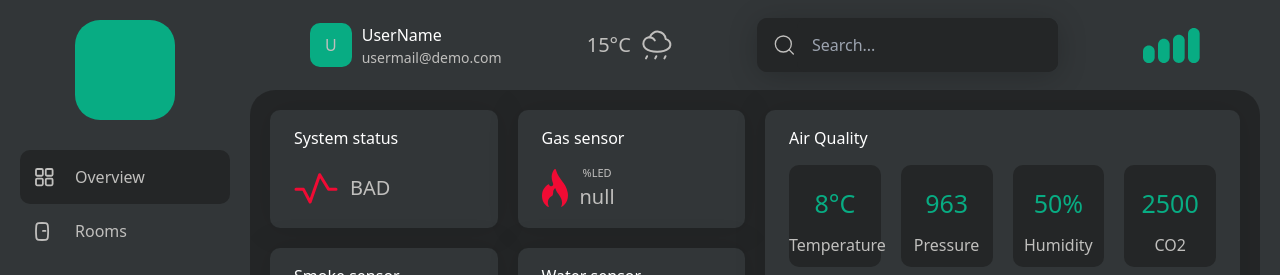
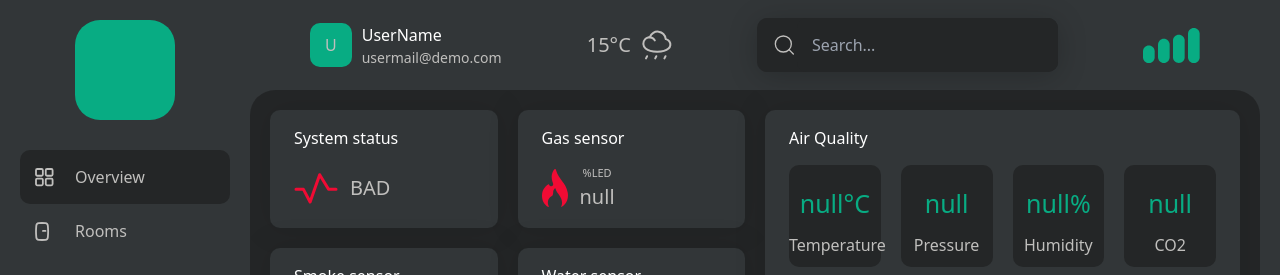
Before and after one commit to Homeppv2/homepp_front, a React (Create React App) app: page / in a window 1280 px wide. Shown: the top 275 px of the page. Built offline with nearby package versions, Linux system fonts and the light colour scheme; no server answers; sample sign-in values are in the browser's storage.

Commit message:
add accepting message air_quality

```diff
--- a/src/App.js
+++ b/src/App.js
@@ -17,6 +17,7 @@ export const MAX_SMOKE_SENSOR = 100
 export const WATER_SENSOR_TYPE = 'water'
 export const MAX_WATER_SENSOR = 100
 export const SMOKE_SENSOR_TYPE = 'smoke'
+export const AIR_QUALITY_SENSOR_TYPE = 'air_quality'
 
 function App({route}) {
 
@@ -40,7 +41,6 @@ function App({route}) {
 
         let socket = new WebSocket(URL_WS + `?session_id=${localStorage.getItem("auth")}`)
         socket.onopen = () => {
-            console.log('CONNECT')
             setConnectionStatusWS(true)
         };
 
@@ -48,7 +48,6 @@ function App({route}) {
             const receivedMessage = JSON.parse(e.data);
             setMessage(receivedMessage);
             const currentMessage = {...receivedMessage}
-            console.log(receivedMessage)
             if (receivedMessage.message && receivedMessage.type) {
                 const gasIsBad = receivedMessage.type === GAS_SENSOR_TYPE && receivedMessage.message >= MAX_GAS_SENSOR
                 const smokeIsBad = receivedMessage.type === SMOKE_SENSOR_TYPE && receivedMessage.message >= MAX_SMOKE_SENSOR
@@ -63,7 +62,6 @@ function App({route}) {
 
         socket.onclose = () => {
             setConnectionStatusWS(false)
-            console.log("DISCONNECT")
         }
 
         socket.onerror = (error) => {
@@ -72,11 +70,9 @@ function App({route}) {
     }
 
     const closeWs = () => {
-        console.log(socket)
         socket.close()
     }
 
-    console.log(window.innerWidth)
     const logOut = async () => {
         const requestOptions = {
             method: 'POST',
@@ -85,8 +81,8 @@ function App({route}) {
         let responseData = await fetch(`${URL_HTTP}/users/logout`, requestOptions).then(r => {
             return r.json()
         })
+        console.log(responseData.detail)
         if (!responseData.detail) {
-            console.log(responseData)
             localStorage.removeItem("auth")
             wsRun()
         } else {
--- a/src/components/ui/Menu/MenuItem/MenuItem.js
+++ b/src/components/ui/Menu/MenuItem/MenuItem.js
@@ -3,7 +3,6 @@ import {useNavigate} from "react-router-dom";
 
 const MenuItem = ({activeItem, text, icon, route, onClickAction}) => {
 
-    console.log(text + " " + activeItem)
     const navigate = useNavigate()
     const onClick = () => {
         navigate(`../${route}`)
--- a/src/pages/MainPage/MainPage/MainPage.js
+++ b/src/pages/MainPage/MainPage/MainPage.js
@@ -2,6 +2,7 @@ import React, {useEffect, useState} from 'react';
 import OKSystemStatusIcon from "../../../components/icons/SystemStatusIcon/OKSystemStatusIcon";
 import BADSystemStatusIcon from "../../../components/icons/SystemStatusIcon/BADSystemStatusIcon";
 import {
+    AIR_QUALITY_SENSOR_TYPE,
     GAS_SENSOR_TYPE,
     MAX_GAS_SENSOR,
     MAX_SMOKE_SENSOR,
@@ -53,48 +54,48 @@ const MainPage = ({connectionStatusWS, message}) => {
             message: [
                 {
                     unit: "°C",
-                value: 8,
+                    value: message.type === AIR_QUALITY_SENSOR_TYPE ? message.message.temp : "null",
                     type: "Temperature"
                 },
                 {
                     unit: "",
-                value: 963,
+                    value: message.type === AIR_QUALITY_SENSOR_TYPE ? message.message.pressure : "null",
                     type: "Pressure"
                 },
                 {
                     unit: "%",
-                value: 50,
+                    value: message.type === AIR_QUALITY_SENSOR_TYPE ? message.message.humidity : "null",
                     type: "Humidity"
                 },
                 {
                     unit: "",
-                value: 2500,
+                    value: message.type === AIR_QUALITY_SENSOR_TYPE ? message.message.co2 : "null",
                     type: "CO2"
                 },
                 {
                     unit: "",
-                value: 0,
-                type: "Gas"
+                    value: message.type === AIR_QUALITY_SENSOR_TYPE ? message.message.VOC : "null",
+                    type: "VOC"
                 },
                 {
                     unit: "",
-                value: 0,
-                type: "Formaldehydes"
+                    value: message.type === AIR_QUALITY_SENSOR_TYPE ? message.message.alho : "null",
+                    type: "Alho"
                 },
                 {
                     unit: "",
-                value: 0,
+                    value: message.type === AIR_QUALITY_SENSOR_TYPE ? message.message.co : "null",
                     type: "CO"
                 },
                 {
                     unit: "",
-                value: 0,
-                type: "Smoke"
+                    value: message.type === AIR_QUALITY_SENSOR_TYPE ? message.message.fire : "null",
+                    type: "Fire"
                 },
                 {
-                unit: "%",
-                value: 100,
-                type: "Charger"
+                    unit: "",
+                    value: message.type === AIR_QUALITY_SENSOR_TYPE ? message.message.metan : "null",
+                    type: "Metan"
                 },
             ]
         })
@@ -131,11 +132,64 @@ const MainPage = ({connectionStatusWS, message}) => {
                         setListItems([...temp])
                         break
                     }
+                    case AIR_QUALITY_SENSOR_TYPE: {
+                        let temp = airQualityItem
+                        temp.message = [
+                            {
+                                unit: "°C",
+                                value: message.message.temp,
+                                type: "Temperature"
+                            },
+                            {
+                                unit: "",
+                                value: message.message.pressure,
+                                type: "Pressure"
+                            },
+                            {
+                                unit: "%",
+                                value: message.message.humidity,
+                                type: "Humidity"
+                            },
+                            {
+                                unit: "",
+                                value: message.message.co2,
+                                type: "CO2"
+                            },
+                            {
+                                unit: "",
+                                value: message.message.VOC,
+                                type: "VOC"
+                            },
+                            {
+                                unit: "",
+                                value: message.message.alho,
+                                type: "Alho"
+                            },
+                            {
+                                unit: "",
+                                value: message.message.co,
+                                type: "CO"
+                            },
+                            {
+                                unit: "",
+                                value: message.message.fire,
+                                type: "Fire"
+                            },
+                            {
+                                unit: "",
+                                value: message.message.metan,
+                                type: "Metan"
+                            },
+                        ]
+                        setAirQualityItem({...temp})
+                        break
+                    }
                     default: {
                         break
                     }
                 }
-    }, [message])
+            }, [message]
+        )
 
         useEffect(() => {
             let temp = [...listItems]
@@ -173,6 +227,7 @@ const MainPage = ({connectionStatusWS, message}) => {
                 </main>
             </div>
         );
-};
+    }
+;
 
 export default MainPage;
--- a/src/pages/ScenesPage/ScenesPageMobile/ScenesPageScreensMobile/AddSceneBlockMobile.js
+++ b/src/pages/ScenesPage/ScenesPageMobile/ScenesPageScreensMobile/AddSceneBlockMobile.js
@@ -12,8 +12,6 @@ import SceneRoomBathroomIcon from "../../../../components/icons/SceneRoomBathroo
 const AddSceneBlockMobile = ({closeAction, addSceneAction}) => {
     const [categoryID, setCategoryID] = useState()
     const [rooms, setRooms] = useState([])
-    console.log(categoryID)
-    console.log(rooms)
 
     const categoryList = [
         {
@@ -111,7 +109,6 @@ const AddSceneBlockMobile = ({closeAction, addSceneAction}) => {
                 if (rooms[i] !== id) {
                     temp.push(rooms[i])
                 }
-                console.log(id)
             }
         }
         setRooms(temp)
--- a/src/pages/ScenesPage/ScenesPageMobile/ScenesPageScreensMobile/ContentSceneScreenMobile.js
+++ b/src/pages/ScenesPage/ScenesPageMobile/ScenesPageScreensMobile/ContentSceneScreenMobile.js
@@ -4,7 +4,6 @@ import DefaultPlusIcon from "../../../../components/icons/PlusIcon/DefaultPlusIc
 import Select from "../../../../components/ui/Select/Select";
 
 const ContentSceneScreenMobile = ({listItems, scenesItems, flagScreen, addSceneAction, activeDetailSceneAction}) => {
-    console.log(flagScreen)
     return (
         <>
             <div className="px-[2rem] py-[2rem]">
```
Lines whose indentation alone changed are shown as unchanged.
